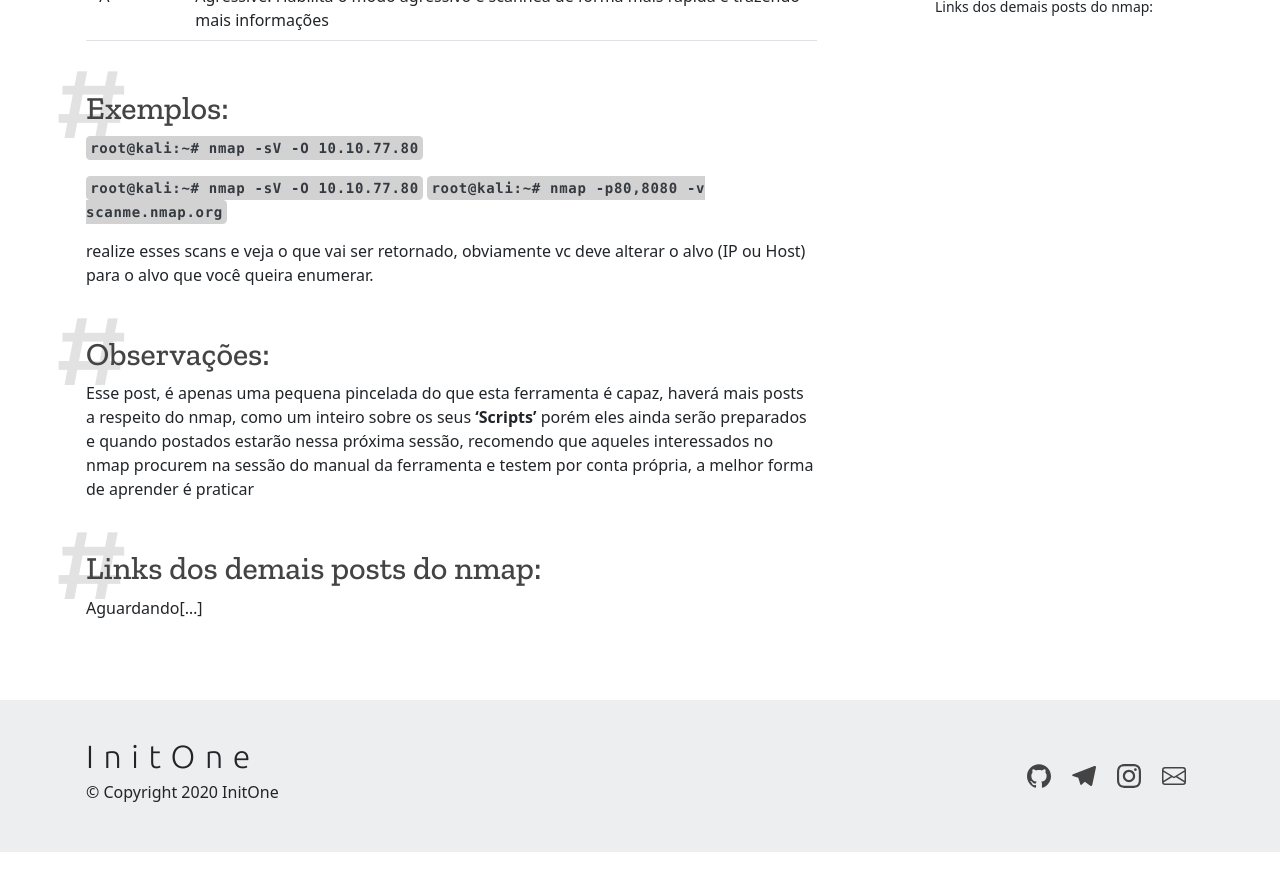
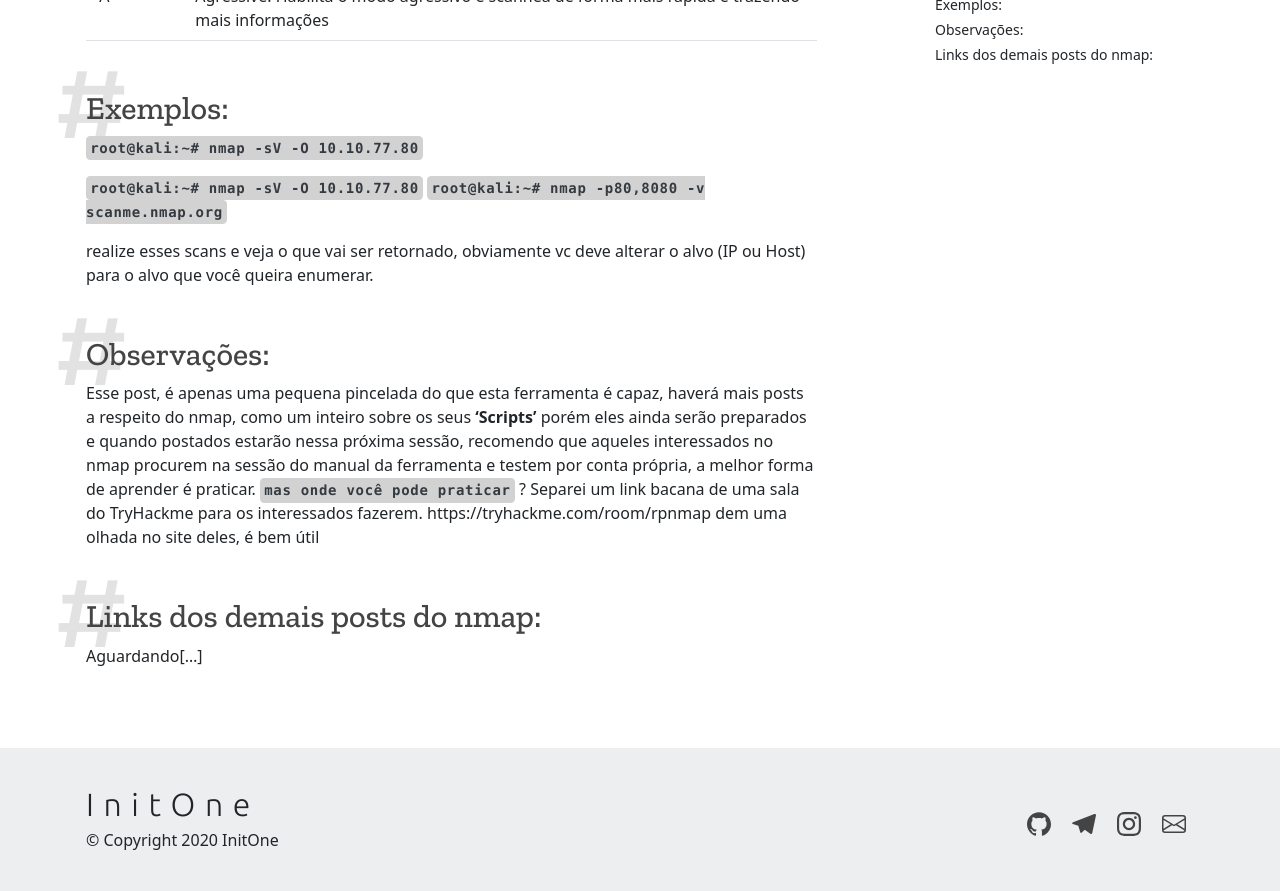
Before and after one commit to in1t0n3/initone.com.br, a Jekyll site: the page built from _posts/2020-07-23-Nmap.md, in a window 1280 px wide and 900 px high, scrolled down 1322 px. Shown: the top 891 px of the window. Built offline with Jekyll 4.4.1, drawn with Linux system fonts in a browser that asks for light colours; before the commit the page ends 2174 px from its top, so only the background shows below that.

Commit message:
Update 2020-07-23-Nmap.md

```diff
--- a/_posts/2020-07-23-Nmap.md
+++ b/_posts/2020-07-23-Nmap.md
@@ -71,7 +71,8 @@ realize esses scans e veja o que vai ser retornado, obviamente vc deve alterar o
 
 ## Observações:
 
-Esse post, é apenas uma pequena pincelada do que esta ferramenta é capaz, haverá mais posts a respeito do nmap, como um inteiro sobre os seus **'Scripts'** porém eles ainda serão preparados e quando postados estarão nessa próxima sessão, recomendo que aqueles interessados no nmap procurem na sessão do manual da ferramenta e testem por conta própria, a melhor forma de aprender é praticar
+Esse post, é apenas uma pequena pincelada do que esta ferramenta é capaz, haverá mais posts a respeito do nmap, como um inteiro sobre os seus **'Scripts'** porém eles ainda serão preparados e quando postados estarão nessa próxima sessão, recomendo que aqueles interessados no nmap procurem na sessão do manual da ferramenta e testem por conta própria, a melhor forma de aprender é praticar. **`mas onde você pode praticar`** ?
+Separei um link bacana de uma sala do TryHackme para os interessados fazerem. https://tryhackme.com/room/rpnmap dem uma olhada no site deles, é bem útil
 
 ## Links dos demais posts do nmap:
 Aguardando[...]
```
